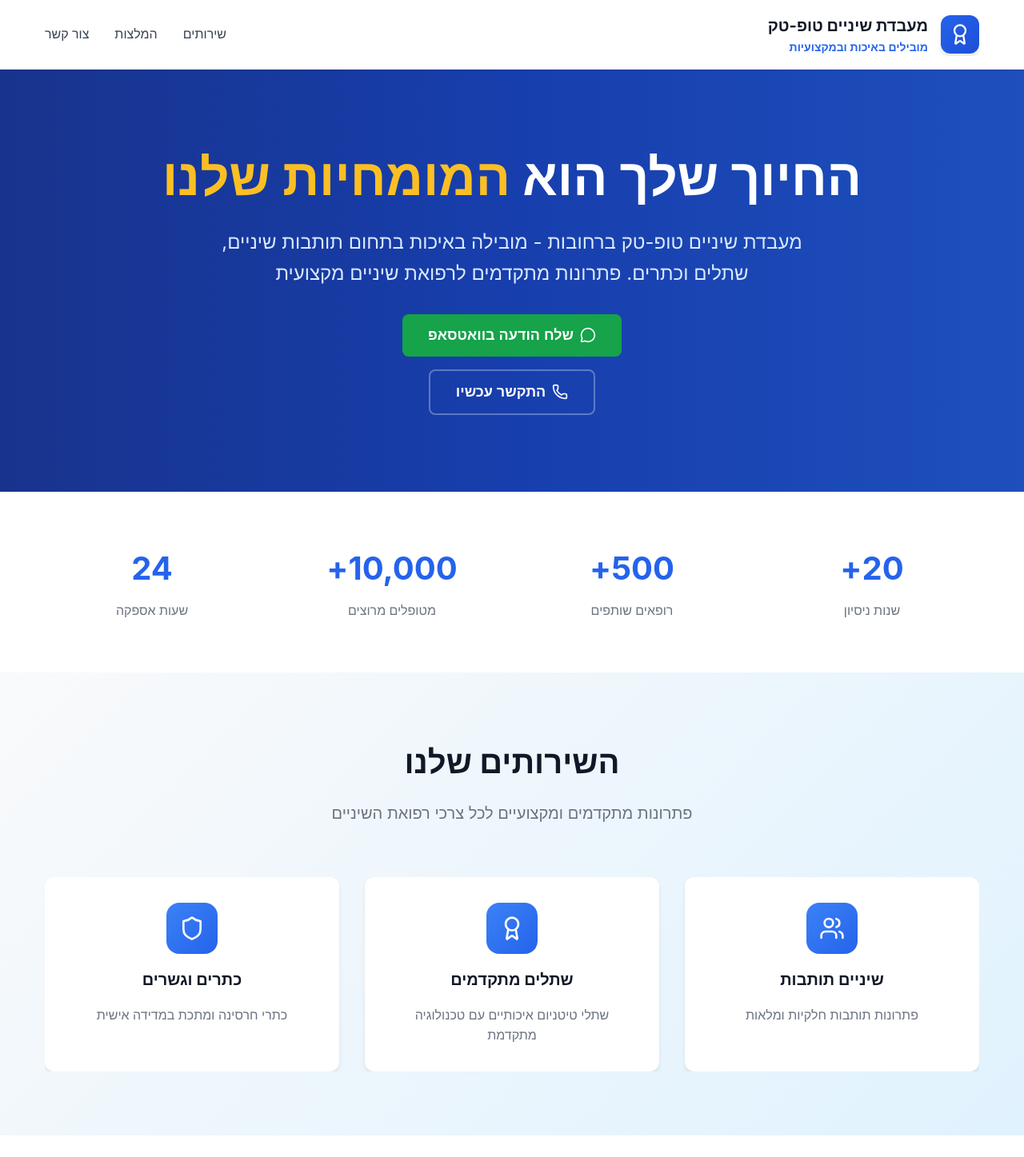
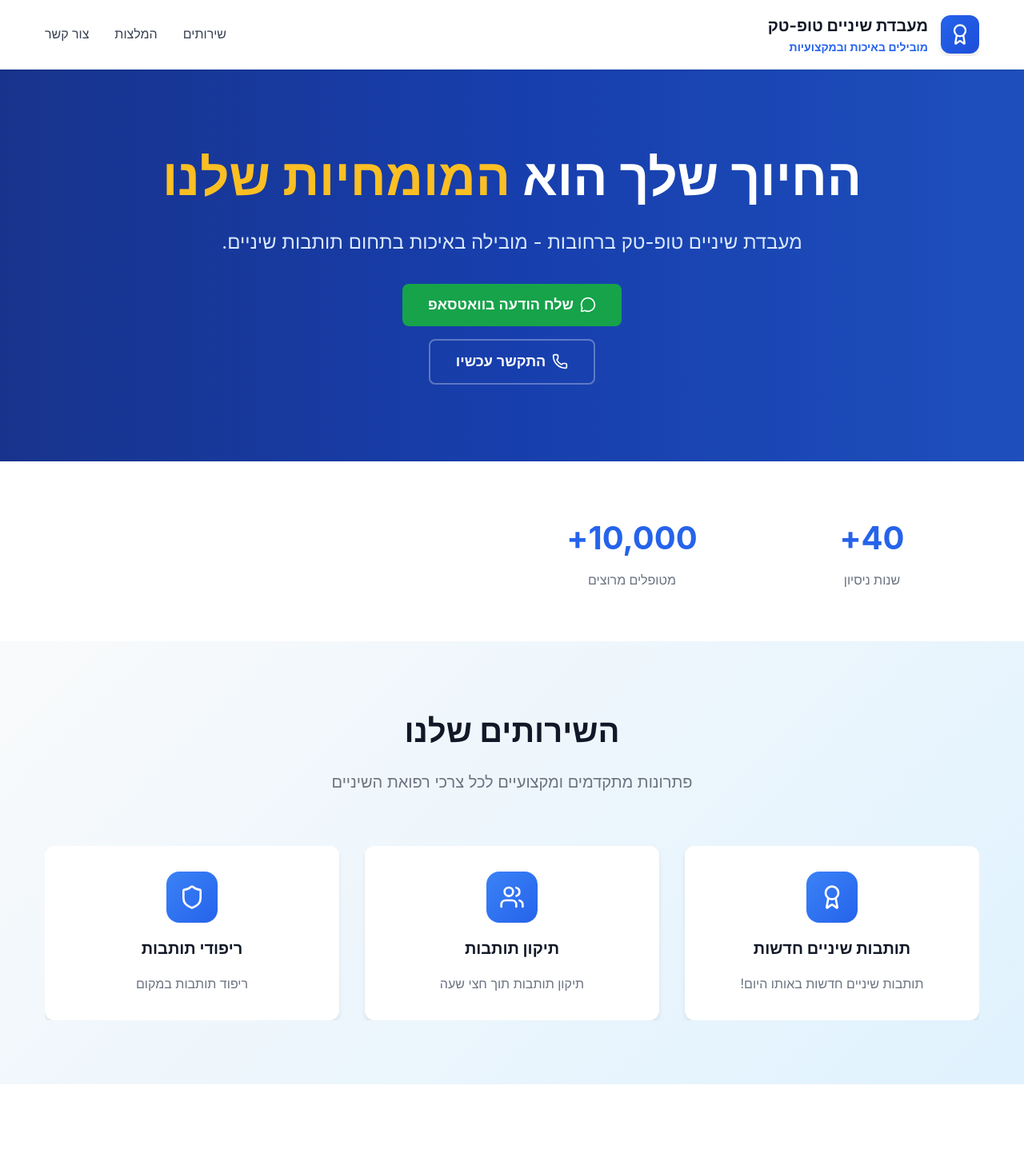
Before and after one commit to yarin-mag/top-tech, a React (Create React App) app: page / in a window 1280 px wide. Shown: the top 1447 px of the page at 80% size. Built offline with nearby package versions, Linux system fonts and the light colour scheme; the HTML template or start-up script is replaced by a standard one.

Commit message:
merchendise refactor and year change

```diff
--- a/public/index.html
+++ b/public/index.html
@@ -10,11 +10,11 @@
     <meta name="theme-color" content="#2563eb" />
     <meta
       name="description"
-      content="מעבדת שיניים טופ-טק ברחובות - מובילים בתחום שתלי שיניים, כתרים, גשרים ותותבות. שירות מקצועי ואמין למרפאות שיניים."
+      content="מעבדת שיניים טופ-טק ברחובות - מובילים בתחום תותבות שיניים. שירות מקצועי ואמין למרפאות שיניים."
     />
 
     <link rel="manifest" href="%PUBLIC_URL%/manifest.json" />
-    <title>מעבדת שיניים טופ-טק רחובות | שתלים, כתרים ותותבות שיניים</title>
+    <title>מעבדת שיניים טופ-טק רחובות | תותבות שיניים</title>
   </head>
   <body>
     <noscript>You need to enable JavaScript to run this app.</noscript>
--- a/src/components/Footer.tsx
+++ b/src/components/Footer.tsx
@@ -29,9 +29,9 @@ const Footer: React.FC = () => {
           <div>
             <h3 style={{ fontSize: '1.125rem', fontWeight: 'bold', marginBottom: '1rem' }}>שירותים</h3>
             <ul style={{ listStyle: 'none', color: '#9ca3af' }}>
-              <li style={{ marginBottom: '0.5rem' }}>שיניים תותבות</li>
-              <li style={{ marginBottom: '0.5rem' }}>שתלים מתקדמים</li>
-              <li style={{ marginBottom: '0.5rem' }}>כתרים וגשרים</li>
+              <li style={{ marginBottom: '0.5rem' }}>שיניים תותבות חדשות</li>
+              <li style={{ marginBottom: '0.5rem' }}>תיקון שיניים תותבות</li>
+              <li style={{ marginBottom: '0.5rem' }}>ריפוד תותבות</li>
             </ul>
           </div>
           <div>
--- a/src/components/HeroSection.tsx
+++ b/src/components/HeroSection.tsx
@@ -31,7 +31,7 @@ const HeroSection: React.FC = () => {
           maxWidth: '48rem',
           margin: '0 auto 2rem'
         }}>
-          מעבדת שיניים טופ-טק ברחובות - מובילה באיכות בתחום תותבות שיניים, שתלים וכתרים. פתרונות מתקדמים לרפואת שיניים מקצועית
+          מעבדת שיניים טופ-טק ברחובות - מובילה באיכות בתחום תותבות שיניים.
         </p>
         <div style={{ display: 'flex', flexDirection: 'column', gap: '1rem', alignItems: 'center' }}>
           <button
--- a/src/components/SEOContent.tsx
+++ b/src/components/SEOContent.tsx
@@ -18,17 +18,15 @@ const SEOContent: React.FC = () => {
         }}>
           <h2>מעבדת שיניים טופ-טק רחובות - שירותים מקצועיים</h2>
           <p>
-            מעבדת שיניים טופ-טק ברחובות מספקת שירותים מקצועיים למרפאות שיניים בכל הארץ.
-            אנו מתמחים בתותבות שיניים רחובות, שתלים רחובות, כתרים רחובות וגשרים.
-            המעבדה שלנו ממוקמת בבית הפועלים 6, רחובות ופועלת מעל 20 שנה בתחום.
+            מעבדת שיניים טופ-טק ברחובות מספקת שירותים מקצועייםבכל הארץ.
+            אנו מתמחים בתותבות שיניים רחובות.
+            המעבדה שלנו ממוקמת בבית הפועלים 6, רחובות ופועלת מעל 40 שנה בתחום.
           </p>
           <h3>שירותי מעבדת השיניים שלנו ברחובות:</h3>
           <ul>
-            <li>תותבות שיניים רחובות - תותבות חלקיות ומלאות</li>
-            <li>שתלים רחובות - שתלי טיטניום מתקדמים</li>
-            <li>כתרים רחובות - כתרי חרסינה ומתכת</li>
-            <li>גשרים רחובות - גשרי שיניים קבועים</li>
-            <li>יישור שיניים - מכשירי יישור שקופים</li>
+            <li>תותבות שיניים רחובות - תותבות חדשות באותו היום</li>
+            <li>תותבות שיניים רחובות - תיקון תותבות תוך חצי שעה</li>
+            <li>תותבות שיניים רחובות - ריפודי תותבות במקום</li>
           </ul>
           <p>
             טופ-טק מעבדת שיניים ברחובות משרתת מרפאות שיניים באזור המרכז,
@@ -58,7 +56,7 @@ const SEOContent: React.FC = () => {
             </div>
             <div style={{ textAlign: 'center' }}>
               <h3 style={{ fontSize: '1.25rem', fontWeight: 'bold', color: '#2563eb', marginBottom: '0.5rem' }}>
-                ניסיון של 20+ שנים
+                ניסיון של 40+ שנים
               </h3>
               <p style={{ color: '#6b7280' }}>
                 מעבדת שיניים מובילה עם ניסיון רב בתחום
--- a/src/components/SEOHead.tsx
+++ b/src/components/SEOHead.tsx
@@ -105,24 +105,24 @@ const SEOHead: React.FC = () => {
             "@type": "Offer",
             "itemOffered": {
               "@type": "Service",
-              "name": "שתלי שיניים",
-              "description": "שתלי טיטניום איכותיים עם טכנולוגיה מתקדמת"
+              "name": "תותבות שיניים חדשות",
+              "description": "תותבות שיניים חדשות באותו היום!"
             }
           },
           {
             "@type": "Offer",
             "itemOffered": {
               "@type": "Service",
-              "name": "כתרים וגשרים",
-              "description": "כתרי חרסינה ומתכת במדידה אישית"
+              "name": "תיקון תותבות",
+              "description": "תיקון תותבות שיניים תוך חצי שעה"
             }
           },
           {
             "@type": "Offer",
             "itemOffered": {
               "@type": "Service",
-              "name": "תותבות שיניים",
-              "description": "פתרונות תותבות חלקיות ומלאות"
+              "name": "ריפוד תותבות שיניים",
+              "description": "ריפוד תותבות במקום"
             }
           }
         ]
--- a/src/data/constants.ts
+++ b/src/data/constants.ts
@@ -2,18 +2,18 @@ import { Award, Shield, Users } from 'lucide-react';
 
 export const services = [
     {
-        title: "שיניים תותבות",
-        description: "פתרונות תותבות חלקיות ומלאות",
+        title: "תותבות שיניים חדשות",
+        description: "תותבות שיניים חדשות באותו היום!",
+        icon: Award
+    },
+    {
+        title: "תיקון תותבות",
+        description: "תיקון תותבות תוך חצי שעה",
         icon: Users
     },
     {
-        title: "שתלים מתקדמים",
-        description: "שתלי טיטניום איכותיים עם טכנולוגיה מתקדמת",
-        icon: Award
-    },
-    {
-        title: "כתרים וגשרים",
-        description: "כתרי חרסינה ומתכת במדידה אישית",
+        title: "ריפודי תותבות",
+        description: "ריפוד תותבות במקום",
         icon: Shield
     },
 ];
@@ -37,10 +37,8 @@ export const testimonials = [
 ];
 
 export const stats = [
-    { number: "20+", label: "שנות ניסיון" },
-    { number: "500+", label: "רופאים שותפים" },
-    { number: "10,000+", label: "מטופלים מרוצים" },
-    { number: "24", label: "שעות אספקה" }
+    { number: "40+", label: "שנות ניסיון" },
+    { number: "10,000+", label: "מטופלים מרוצים" }
 ];
 
 export const contactInfo = {
@@ -63,21 +61,21 @@ export const companyInfo = {
     englishName: "Top-Tech Dental Lab",
     city: "רחובות",
     fullAddress: "בית הפועלים 6, רחובות",
-    description: "מעבדת שיניים מובילה ברחובות המתמחה בשתלים, כתרים, גשרים ותותבות שיניים. שירות מקצועי ואיכותי למרפאות שיניים.",
+    description: "מעבדת שיניים מובילה ברחובות המתמחה בתיקון תותבת, ריפוד תותבות שיניים. שירות מקצועי ואיכותי למרפאות שיניים.",
     keywords: [
         "טופ-טק", "טופ טק", "מעבדת שיניים רחובות", "מעבדת שיניים",
         "תותבות שיניים רחובות", "תותבות רחובות", "שיניים רחובות",
-        "בית הפועלים 6", "מעבדת שיניים טופ טק רחובות", "שתלים רחובות",
-        "כתרים רחובות", "מעבדת שיניים טופ-טק",
+        "בית הפועלים 6", "מעבדת שיניים טופ טק רחובות", "תיקון תותבות רחובות",
+        "תיקון תותבת רחובות", "מעבדת שיניים טופ-טק", "ריפוד תותבת רחובות",
         "שיניים טופ טק", "תותבות", "תותבות שיניים ברחובות"
     ]
 };
 
 // SEO content for better search visibility
 export const seoContent = {
-    title: "מעבדת שיניים טופ-טק רחובות | שתלים, כתרים ותותבות שיניים",
-    description: "מעבדת שיניים טופ-טק ברחובות - מובילים בתחום שתלי שיניים, כתרים, גשרים ותותבות. בית הפועלים 6, רחובות. שירות מקצועי ואמין למרפאות שיניים.",
-    keywords: "מעבדת שיניים רחובות, טופ-טק, תותבות שיניים רחובות, שתלים רחובות, כתרים רחובות, בית הפועלים 6",
+    title: "מעבדת שיניים טופ-טק רחובות | תיקון תותבות שיניים, תותבות שיניים חדשות",
+    description: "מעבדת שיניים טופ-טק ברחובות - מובילים בתחום תותבות שיניים חדשות , תיקון תותבות. בית הפועלים 6, רחובות. שירות מקצועי ואמין למרפאות שיניים.",
+    keywords: "מעבדת שיניים רחובות, טופ-טק, תותבות שיניים רחובות, תותבות חדשות רחובות, תיקון תותבות רחובות, בית הפועלים 6",
     author: "מעבדת שיניים טופ-טק",
     robots: "index, follow",
     canonical: "https://top-tech-dental.co.il"
```
Also changed, not shown: public/manifest.json.
